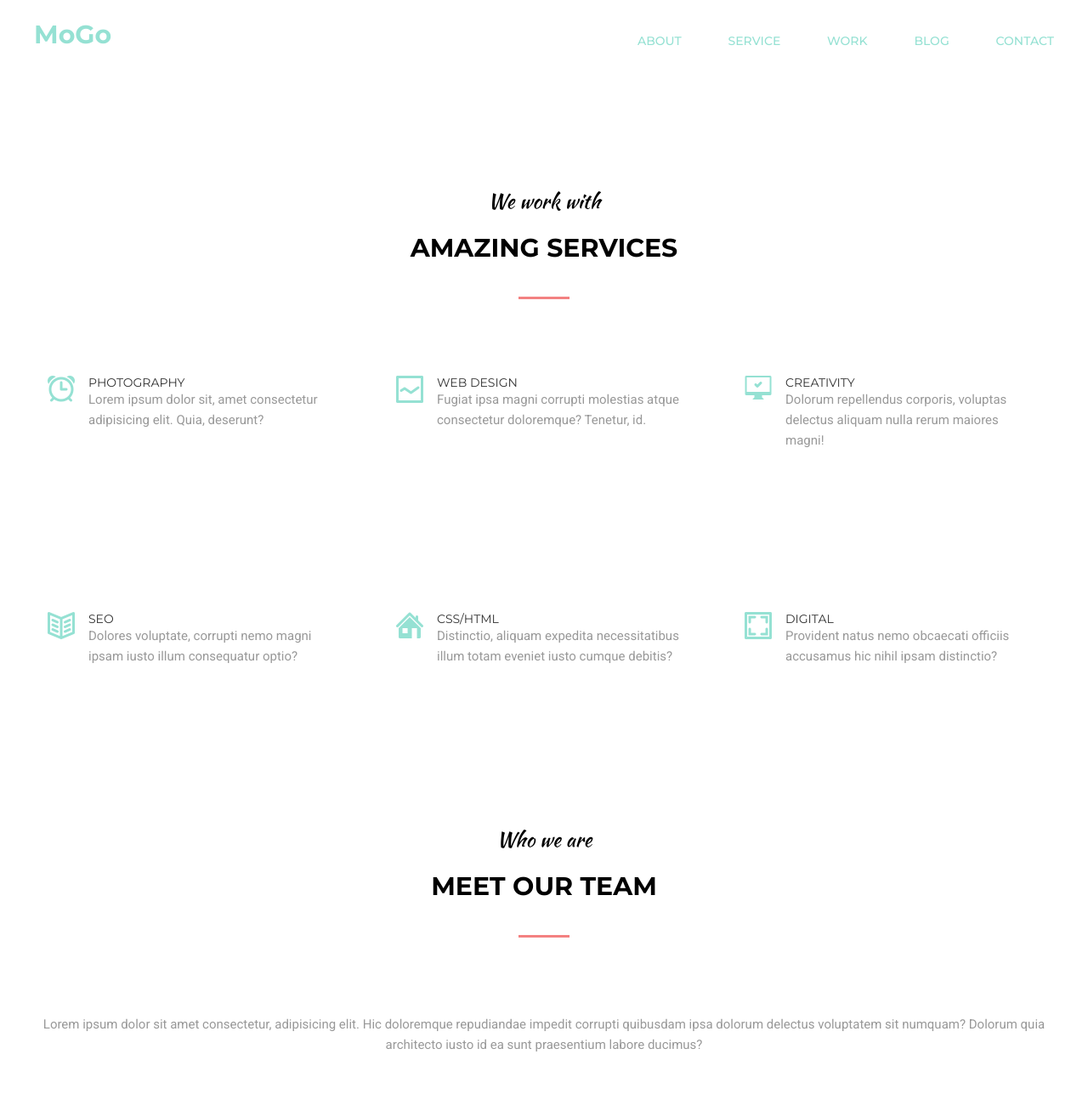
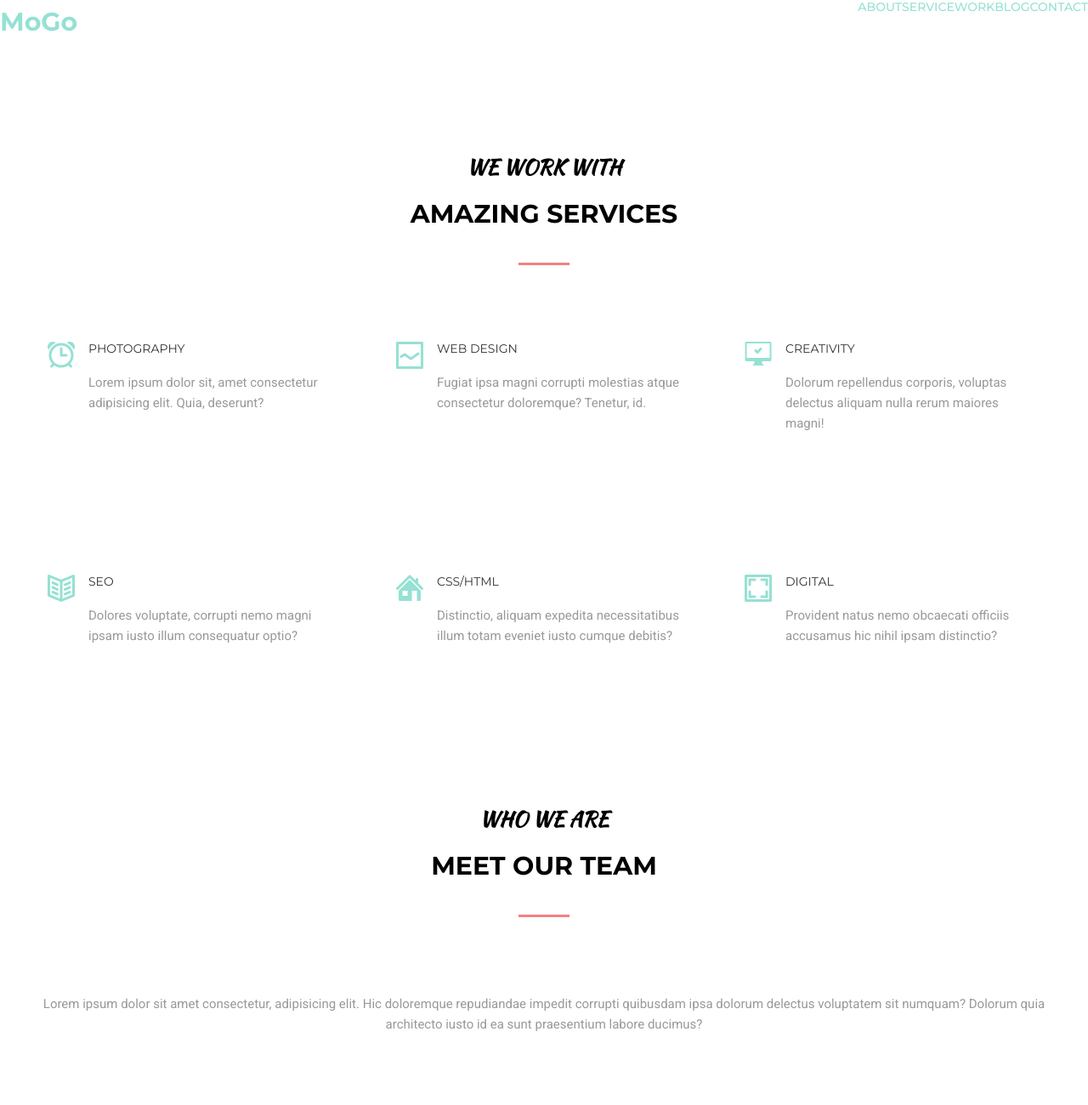
Before and after one commit to sandrik2708/goit-fe-course, a plain HTML site: page module-6/index.html in a window 1280 px wide. Shown: the top 1300 px of the page at 85% size. Drawn offline with Linux system fonts and the light colour scheme.

Commit message:
mentor edits hw6

```diff
--- a/module-6/css/style.css
+++ b/module-6/css/style.css
@@ -8,7 +8,7 @@ html {
 box-sizing: inherit;
 }
 .hat {
-max-width: 1200px;
+/* max-width: 1200px; */
 margin: 0 auto;
 display: flex;
 align-items: flex-end;
@@ -16,35 +16,38 @@ justify-content: space-between;
 font-family: 'Montserrat', sans-serif;
 margin-bottom: 140px;
 }
-.hat a {
+/* .hat a {
     text-decoration: none;
     display: block;
-}
+} */
 .logo {
     font-size: 30px;
     font-weight: 700;
     color: rgb(149, 225, 211);
     /* margin-top: 30px; */
-    padding-bottom: 25px;
+    /* padding-bottom: 25px; */
+    text-decoration: none;
+    display: block;
 }
 .navigation-menu {
     display: flex;
-    width: 490px;
+    justify-content: space-evenly;
+    margin: 0;
+    padding: 0;
+    max-width: 490px;
     list-style: none;
-    justify-content: space-between;
+
     text-transform: uppercase;
 }
-.navigation ul {
-    margin: 0;
-    padding: 0;
-    margin-top: 40px;
-}
+
 .navigation-menu a {
     color: rgb(149, 225, 211);
     font-size: 14px;
     font-weight: 500;
     /* padding-bottom: 12px; */
     transition-duration: 0.2s;
+    text-decoration: none;
+    display: block;
 }
 .navigation-menu li::after {
     content: "";
@@ -75,16 +78,16 @@ margin-bottom: 140px;
     max-width: 1200px;
     margin: 0 auto;
 }
-.container p,h2,ul,h3 {
-    margin: 0;
-}
+
 .caption {
     text-align: center;
+    margin: 0;
 }
 .prefix {
     font-family: 'Kaushan Script', cursive;
+    display: block;
     font-size: 24px;
-    /* margin: 0 auto; */
+    margin: 0 auto;
     /* display: inline-block; */
     /* text-align: center; */
     padding-bottom: 24px;
@@ -93,27 +96,33 @@ margin-bottom: 140px;
     text-transform: uppercase;
     font-family: 'Montserrat', sans-serif;
     font-size: 30px;
-    padding-bottom: 90px;
+    margin-bottom: 90px;
 }
-.services{
-    /* display: flex;
-    flex-direction: column;
-    align-items: center; */
-}
-.services ul {
+
+.services-item {
     display: flex;
     flex-wrap: wrap;
     list-style: none;
     justify-content: space-between;
     padding: 0;
+    margin: 0;
+}
+.services-item h3 {
+    margin: 0;
+    margin-bottom: 20px;
+}
+.services-item p{
+    margin: 0;
 }
 .services li {
     width: 380px;
     display: flex;
     padding-bottom: 100px;
     justify-content: space-evenly;
-
-
+    /* margin-bottom: 90px; */
+}
+.services li:not(:nth-child(3n+3)) {
+margin-bottom: 90px;
 }
 .wrapper {
     width: 300px;
@@ -131,7 +140,7 @@ margin-bottom: 140px;
     line-height: 24px;
     color: rgb(153, 153, 153);
     font-weight: 400;
-    padding-bottom: 90px;
+    /* padding-bottom: 90px; */
 }
 .services-item li::before {
     content: '';
@@ -160,43 +169,51 @@ margin-bottom: 140px;
     display: flex;
     flex-direction: column;
 }
-
+.team-info {
+    margin-bottom: 95px;
+}
 .team-list {
     display: flex;
     list-style-type: none;
     justify-content: space-between;
     padding: 0 ;
-    padding-bottom: 80px;
+    margin: 0;
+    margin-bottom: 85px;
 }
-.team-list li {
-    /* list-style-type: none; */
-}
+
 .team-function {
     font-family: 'Roboto', sans-serif;
     font-size: 15px;
+    margin: 0;
     line-height: 24px;
     color: rgb(153, 153, 153);
     font-weight: 400;
     font-style: italic;
     text-align: center;
-    padding-top: 14px; ;
+    /* padding-top: 14px; ; */
 }
+
 .member {
     font-size: 14px;
     font-family: "Montserrat", sans-serif;
     color: rgb(51, 51, 51);
     text-transform: uppercase;
     text-align: center;
-    padding-top: 30px;
+    margin: 0;
+    margin-bottom: 14px;
+    /* padding-top: 30px;        */
 }
 .team-list-info {
     position: relative;
 }
+
 .team-list-img {
+    margin-bottom: 30px;
     transition: 200ms ;
 }
 .social-icons {
-    visibility: hidden;
+    /* visibility: hidden; */
+    opacity: 0;
     position: absolute;
     width: 380px;
     min-height: 470px;
@@ -207,7 +224,8 @@ margin-bottom: 140px;
     transition: 200ms ;
 }
 .team-list-info:hover .social-icons {
-    visibility: visible;
+    /* visibility: visible; */
+    opacity: 1;
     transition: 200ms ;
 }
 .team-list-info:hover .team-list-img {
--- a/module-6/index.html
+++ b/module-6/index.html
@@ -21,10 +21,12 @@
             </ul>
         </nav>
     </header>
-   <main class="container">
+   <main>
        <section class="services">
-           <p class="prefix caption">We work with</p>
-           <h2 class="caption underline">amazing services</h2>
+           <div class="container">
+               <h2 class="caption underline"><span class="prefix caption">We work with</span> amazing services</h2>
+           <!-- <p class="prefix caption">We work with</p>
+           <h2 class="caption underline">amazing services</h2> -->
            <ul class="services-item">
                <li class="photography">
                    <div class="wrapper">
@@ -63,11 +65,14 @@
                    </div>
                </li>
            </ul>
+        </div>
        </section>
        <section class="team">
-           <p class="prefix caption">Who we are</p>
-           <h2 class="caption underline">meet our team</h2>
-           <p class="info caption ">Lorem ipsum dolor sit amet consectetur, adipisicing elit. Hic doloremque repudiandae impedit corrupti quibusdam ipsa dolorum delectus voluptatem sit numquam? Dolorum quia architecto iusto id ea sunt praesentium labore ducimus?</p>
+           <div class="container">
+            <h2 class="caption underline"><span class="prefix caption">Who we are</span> meet our team</h2>
+           <!-- <p class="prefix caption">Who we are</p>
+           <h2 class="caption underline">meet our team</h2> -->
+           <p class="info caption team-info">Lorem ipsum dolor sit amet consectetur, adipisicing elit. Hic doloremque repudiandae impedit corrupti quibusdam ipsa dolorum delectus voluptatem sit numquam? Dolorum quia architecto iusto id ea sunt praesentium labore ducimus?</p>
            <ul class="team-list">
                <li class="team-list-info">
                    <img src="img/team/graphic-design.jpg" alt="" class="team-list-img" width="380" height="470">
@@ -115,6 +120,7 @@
                 </div>
                </li>
            </ul>
+        </div>
        </section>
    </main>
    <footer class="ftr">
```
